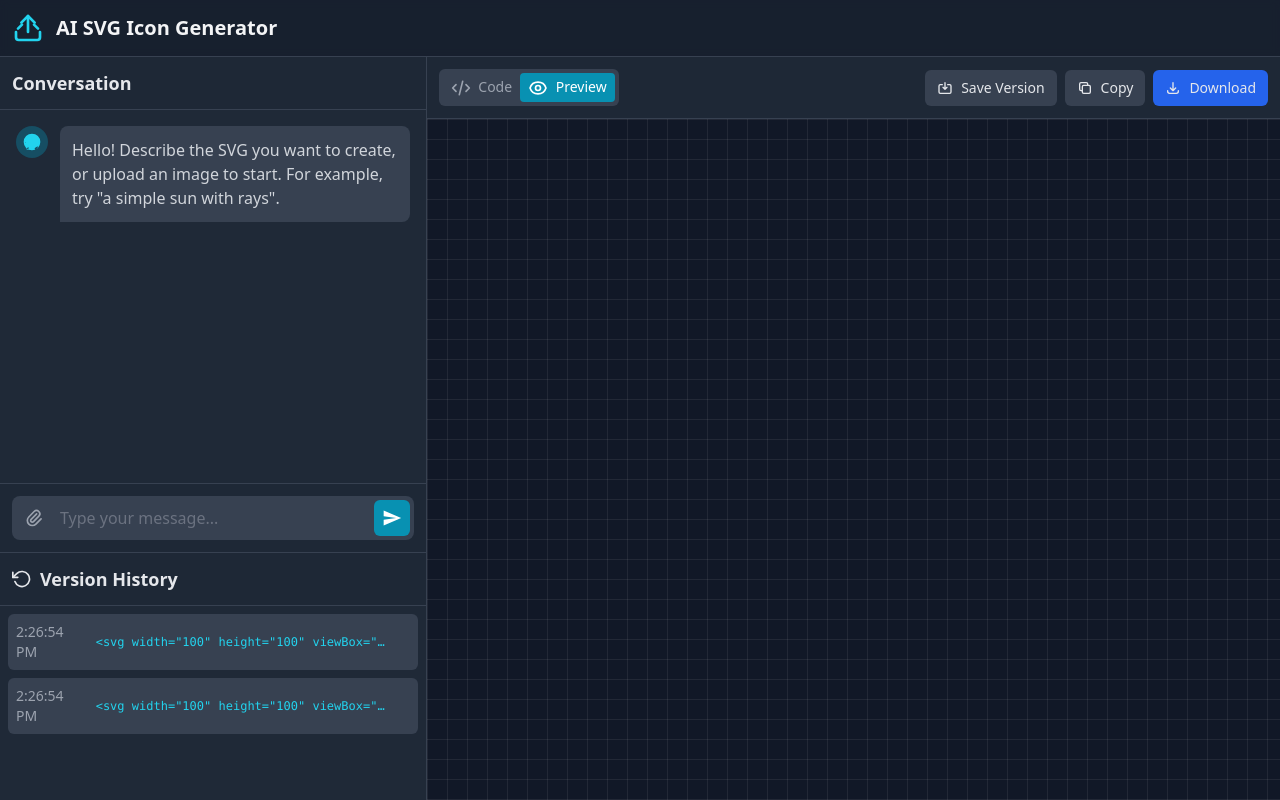
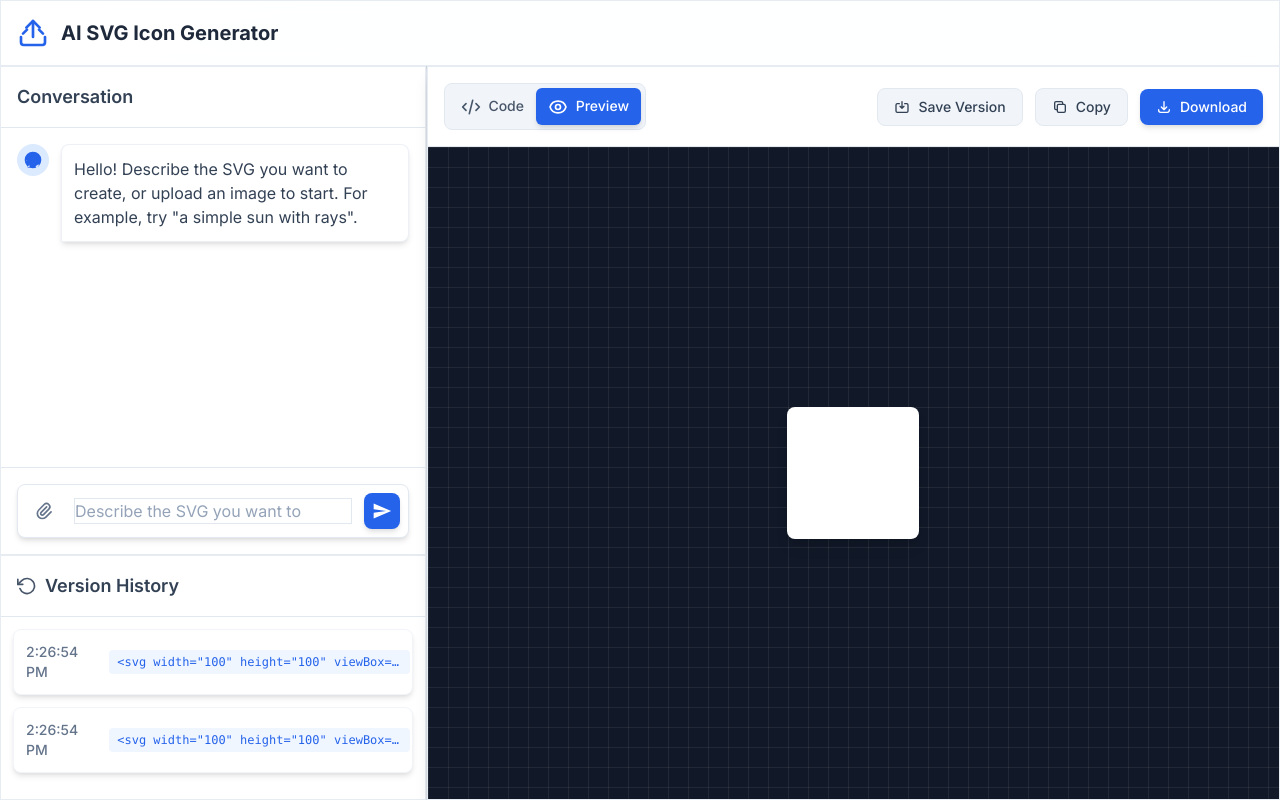
Before and after one commit to achuajays/svg-icon-generator, a React (Vite) app: page / in a window 1280 px wide. Built offline with nearby package versions, Linux system fonts and the light colour scheme.

Commit message:
Professional UI Redesign

```diff
--- a/App.tsx
+++ b/App.tsx
@@ -94,21 +94,21 @@ const App: React.FC = () => {
     };
 
     return (
-        <div className="flex flex-col h-screen bg-gray-900 text-gray-200 font-sans">
-            <header className="flex items-center p-3 border-b border-gray-700 bg-gray-800/50 backdrop-blur-sm">
-                <LogoIcon className="w-8 h-8 text-cyan-400 mr-3" />
-                <h1 className="text-xl font-bold text-gray-100">AI SVG Icon Generator</h1>
+        <div className="flex flex-col h-screen bg-gradient-to-br from-blue-50 to-indigo-100 text-slate-800">
+            <header className="flex items-center p-4 glass-effect shadow-professional">
+                <LogoIcon className="w-8 h-8 text-blue-600 mr-3" />
+                <h1 className="text-xl font-bold text-slate-800">AI SVG Icon Generator</h1>
             </header>
 
             {error && (
-                <div className="bg-red-800/50 text-white p-3 text-center border-b border-red-700">
+                <div className="bg-red-50 text-red-800 p-3 text-center border-b border-red-200">
                     <strong>Error:</strong> {error}
                 </div>
             )}
 
             <main className="flex-grow flex flex-col lg:flex-row overflow-hidden">
                 {/* Left Pane: Chat & History */}
-                <div className="w-full lg:w-1/3 flex flex-col h-1/2 lg:h-full border-r border-gray-700">
+                <div className="w-full lg:w-1/3 flex flex-col h-1/2 lg:h-full border-r border-slate-200">
                     <ChatPanel
                         messages={chatMessages}
                         onSendMessage={handleSendMessage}
--- a/components/ChatPanel.tsx
+++ b/components/ChatPanel.tsx
@@ -60,24 +60,24 @@ export const ChatPanel: React.FC<ChatPanelProps> = ({ messages, onSendMessage, i
     }
 
     return (
-        <div className="flex flex-col h-full bg-gray-800">
-            <h2 className="text-lg font-semibold p-3 border-b border-gray-700 bg-gray-800/70">Conversation</h2>
-            <div className="flex-grow p-4 overflow-y-auto custom-scrollbar">
+        <div className="flex flex-col h-full professional-card rounded-none">
+            <h2 className="text-lg font-semibold p-4 border-b border-slate-200 bg-white/80 text-slate-700">Conversation</h2>
+            <div className="flex-grow p-4 overflow-y-auto custom-scrollbar bg-white/50">
                 <div className="space-y-6">
                     {messages.map((msg, index) => (
                         <div key={index} className={`flex items-start gap-3 ${msg.role === 'user' ? 'justify-end' : ''}`}>
-                            {msg.role === 'ai' && <div className="w-8 h-8 flex-shrink-0 bg-cyan-900 rounded-full flex items-center justify-center"><AILogo className="w-5 h-5 text-cyan-400" /></div>}
-                            <div className={`p-3 rounded-lg max-w-lg ${msg.role === 'user' ? 'bg-blue-600 text-white rounded-br-none' : 'bg-gray-700 text-gray-300 rounded-bl-none'}`}>
+                            {msg.role === 'ai' && <div className="w-8 h-8 flex-shrink-0 bg-blue-100 rounded-full flex items-center justify-center"><AILogo className="w-5 h-5 text-blue-600" /></div>}
+                            <div className={`p-3 rounded-lg max-w-lg message-bubble ${msg.role === 'user' ? 'bg-blue-600 text-white rounded-br-none shadow-professional' : 'bg-white text-slate-700 rounded-bl-none shadow-professional'}`}>
                                 <p className="whitespace-pre-wrap">{msg.content}</p>
                                 {msg.image && <img src={msg.image} alt="User upload" className="mt-2 rounded-md max-h-40" />}
                             </div>
-                             {msg.role === 'user' && <div className="w-8 h-8 flex-shrink-0 bg-gray-600 rounded-full flex items-center justify-center"><UserLogo className="w-5 h-5 text-gray-200" /></div>}
+                             {msg.role === 'user' && <div className="w-8 h-8 flex-shrink-0 bg-slate-100 rounded-full flex items-center justify-center"><UserLogo className="w-5 h-5 text-slate-600" /></div>}
                         </div>
                     ))}
                     {isLoading && (
                          <div className="flex items-start gap-3">
-                            <div className="w-8 h-8 flex-shrink-0 bg-cyan-900 rounded-full flex items-center justify-center"><LoadingSpinner className="w-5 h-5 text-cyan-400" /></div>
-                             <div className="p-3 rounded-lg bg-gray-700 text-gray-400 rounded-bl-none italic">
+                            <div className="w-8 h-8 flex-shrink-0 bg-blue-100 rounded-full flex items-center justify-center"><LoadingSpinner className="w-5 h-5 text-blue-600" /></div>
+                             <div className="p-3 rounded-lg bg-white text-slate-500 rounded-bl-none italic shadow-professional message-bubble">
                                 Thinking...
                              </div>
                          </div>
@@ -85,17 +85,17 @@ export const ChatPanel: React.FC<ChatPanelProps> = ({ messages, onSendMessage, i
                 </div>
                 <div ref={messagesEndRef} />
             </div>
-            <div className="p-3 border-t border-gray-700 bg-gray-800/70">
+            <div className="p-4 border-t border-slate-200 bg-white/80">
                 {imageName && (
-                     <div className="mb-2 flex items-center justify-between bg-gray-700 p-2 rounded-md text-sm">
-                        <span className="truncate text-gray-300">{imageName}</span>
-                        <button onClick={removeImage} className="p-1 rounded-full hover:bg-gray-600">
+                     <div className="mb-3 flex items-center justify-between bg-slate-100 p-3 rounded-lg text-sm shadow-professional">
+                        <span className="truncate text-slate-700">{imageName}</span>
+                        <button onClick={removeImage} className="p-1 rounded-full hover:bg-slate-200 transition-colors">
                             <CloseIcon className="w-4 h-4" />
                         </button>
                     </div>
                 )}
-                <div className="flex items-center gap-2 bg-gray-700 rounded-lg p-1">
-                    <button onClick={() => fileInputRef.current?.click()} className="p-2 text-gray-400 hover:text-cyan-400 rounded-md transition-colors">
+                <div className="flex items-center gap-3 bg-white rounded-lg p-2 shadow-professional border border-slate-200">
+                    <button onClick={() => fileInputRef.current?.click()} className="p-2 text-slate-500 hover:text-blue-600 rounded-md transition-colors professional-button">
                         <PaperclipIcon className="w-5 h-5" />
                     </button>
                     <input type="file" ref={fileInputRef} onChange={handleFileChange} accept="image/png, image/jpeg" className="hidden" />
@@ -103,11 +103,11 @@ export const ChatPanel: React.FC<ChatPanelProps> = ({ messages, onSendMessage, i
                         value={input}
                         onChange={(e) => setInput(e.target.value)}
                         onKeyPress={handleKeyPress}
-                        placeholder="Type your message..."
+                        placeholder="Describe the SVG you want to create..."
                         rows={1}
-                        className="flex-grow bg-transparent focus:outline-none resize-none text-gray-200 placeholder-gray-500 max-h-24 custom-scrollbar"
+                        className="flex-grow bg-transparent focus:outline-none resize-none text-slate-700 placeholder-slate-400 max-h-24 custom-scrollbar input-professional"
                     />
-                    <button onClick={handleSend} disabled={isLoading} className="p-2 bg-cyan-600 text-white rounded-md hover:bg-cyan-500 disabled:bg-gray-500 disabled:cursor-not-allowed transition-colors">
+                    <button onClick={handleSend} disabled={isLoading} className="p-2 bg-blue-600 text-white rounded-lg hover:bg-blue-700 disabled:bg-slate-400 disabled:cursor-not-allowed transition-colors professional-button shadow-professional">
                         <SendIcon className="w-5 h-5" />
                     </button>
                 </div>
--- a/components/EditorPanel.tsx
+++ b/components/EditorPanel.tsx
@@ -39,26 +39,26 @@ export const EditorPanel: React.FC<EditorPanelProps> = ({ svgCode, onCodeChange,
     };
 
     return (
-        <div className="flex flex-col h-full bg-gray-800">
-            <div className="flex justify-between items-center p-3 border-b border-gray-700 bg-gray-800/70">
+        <div className="flex flex-col h-full professional-card rounded-none">
+            <div className="flex justify-between items-center p-4 border-b border-slate-200 bg-white/80">
                 <div className="flex items-center gap-2">
-                    <div className="p-1 bg-gray-700 rounded-md">
-                        <button onClick={() => setShowPreview(false)} className={`px-2 py-1 text-sm rounded ${!showPreview ? 'bg-cyan-600 text-white' : 'text-gray-400 hover:bg-gray-600'}`}>
+                    <div className="p-1 bg-slate-100 rounded-lg border border-slate-200">
+                        <button onClick={() => setShowPreview(false)} className={`px-3 py-2 text-sm rounded-md transition-all professional-button ${!showPreview ? 'bg-blue-600 text-white shadow-professional' : 'text-slate-600 hover:bg-slate-200'}`}>
                             <CodeIcon className="w-5 h-5 inline-block mr-1" /> Code
                         </button>
-                        <button onClick={() => setShowPreview(true)} className={`px-2 py-1 text-sm rounded ${showPreview ? 'bg-cyan-600 text-white' : 'text-gray-400 hover:bg-gray-600'}`}>
+                        <button onClick={() => setShowPreview(true)} className={`px-3 py-2 text-sm rounded-md transition-all professional-button ${showPreview ? 'bg-blue-600 text-white shadow-professional' : 'text-slate-600 hover:bg-slate-200'}`}>
                            <EyeIcon className="w-5 h-5 inline-block mr-1" /> Preview
                         </button>
                     </div>
                 </div>
-                <div className="flex items-center gap-2">
-                    <button onClick={onSaveVersion} className="flex items-center gap-2 px-3 py-2 text-sm bg-gray-700 hover:bg-gray-600 rounded-md transition-colors">
+                <div className="flex items-center gap-3">
+                    <button onClick={onSaveVersion} className="flex items-center gap-2 px-4 py-2 text-sm bg-slate-100 hover:bg-slate-200 rounded-lg transition-colors professional-button text-slate-700 border border-slate-200">
                         <SaveIcon className="w-4 h-4" /> Save Version
                     </button>
-                    <button onClick={copyToClipboard} className="flex items-center gap-2 px-3 py-2 text-sm bg-gray-700 hover:bg-gray-600 rounded-md transition-colors">
+                    <button onClick={copyToClipboard} className="flex items-center gap-2 px-4 py-2 text-sm bg-slate-100 hover:bg-slate-200 rounded-lg transition-colors professional-button text-slate-700 border border-slate-200">
                         <CopyIcon className="w-4 h-4" /> Copy
                     </button>
-                    <button onClick={downloadSvg} className="flex items-center gap-2 px-3 py-2 text-sm bg-blue-600 hover:bg-blue-500 rounded-md transition-colors">
+                    <button onClick={downloadSvg} className="flex items-center gap-2 px-4 py-2 text-sm bg-blue-600 hover:bg-blue-700 rounded-lg transition-colors professional-button text-white shadow-professional">
                         <DownloadIcon className="w-4 h-4" /> Download
                     </button>
                 </div>
@@ -68,12 +68,12 @@ export const EditorPanel: React.FC<EditorPanelProps> = ({ svgCode, onCodeChange,
                     <textarea
                         value={svgCode}
                         onChange={(e) => onCodeChange(e.target.value)}
-                        className="w-full h-full p-4 bg-gray-900 text-gray-200 font-mono focus:outline-none resize-none custom-scrollbar"
+                        className="w-full h-full p-6 bg-slate-50 text-slate-800 font-mono focus:outline-none resize-none custom-scrollbar border-0 input-professional"
                         spellCheck="false"
                     />
                 ) : (
-                    <div className="w-full h-full p-4 bg-grid-pattern flex items-center justify-center">
-                        {svgDataUrl && <img src={svgDataUrl} alt="SVG Preview" className="max-w-full max-h-full" />}
+                    <div className="w-full h-full p-8 bg-grid-pattern flex items-center justify-center">
+                        {svgDataUrl && <img src={svgDataUrl} alt="SVG Preview" className="max-w-full max-h-full shadow-professional-lg rounded-lg bg-white p-4" />}
                     </div>
                 )}
             </div>
--- a/components/HistoryPanel.tsx
+++ b/components/HistoryPanel.tsx
@@ -10,24 +10,24 @@ interface HistoryPanelProps {
 
 export const HistoryPanel: React.FC<HistoryPanelProps> = ({ history, onRevert }) => {
     return (
-        <div className="flex flex-col h-1/3 lg:h-1/2 bg-gray-800 border-t border-gray-700">
-            <h2 className="text-lg font-semibold p-3 border-b border-gray-700 bg-gray-800/70 flex items-center">
-                <HistoryIcon className="w-5 h-5 mr-2" /> Version History
+        <div className="flex flex-col h-1/3 lg:h-1/2 professional-card rounded-none border-t border-slate-200">
+            <h2 className="text-lg font-semibold p-4 border-b border-slate-200 bg-white/80 flex items-center text-slate-700">
+                <HistoryIcon className="w-5 h-5 mr-2 text-slate-600" /> Version History
             </h2>
-            <div className="flex-grow p-2 overflow-y-auto custom-scrollbar">
+            <div className="flex-grow p-3 overflow-y-auto custom-scrollbar bg-white/50">
                 {history.length === 0 ? (
-                    <div className="text-center text-gray-500 pt-4">No versions saved yet.</div>
+                    <div className="text-center text-slate-500 pt-6 text-sm">No versions saved yet.</div>
                 ) : (
-                    <ul className="space-y-2">
+                    <ul className="space-y-3">
                         {[...history].reverse().map((entry) => (
-                             <li key={entry.id} className="flex items-center justify-between p-2 bg-gray-700 rounded-md hover:bg-gray-600/70 transition-colors group">
+                             <li key={entry.id} className="flex items-center justify-between p-3 bg-white rounded-lg hover:bg-slate-50 transition-colors group shadow-professional border border-slate-100">
                                 <div className="flex items-center">
-                                    <div className="text-sm text-gray-400 mr-3">{entry.timestamp}</div>
-                                    <code className="text-xs text-cyan-400 truncate max-w-xs">{entry.code.substring(0, 40).replace(/\n/g, ' ')}...</code>
+                                    <div className="text-sm text-slate-500 mr-3 font-medium">{entry.timestamp}</div>
+                                    <code className="text-xs text-blue-600 truncate max-w-xs bg-blue-50 px-2 py-1 rounded">{entry.code.substring(0, 40).replace(/\n/g, ' ')}...</code>
                                 </div>
                                 <button
                                     onClick={() => onRevert(entry.code)}
-                                    className="opacity-0 group-hover:opacity-100 transition-opacity p-1 rounded-md bg-cyan-600 hover:bg-cyan-500"
+                                    className="opacity-0 group-hover:opacity-100 transition-all p-2 rounded-lg bg-blue-600 hover:bg-blue-700 professional-button shadow-professional"
                                     title="Revert to this version"
                                 >
                                     <RevertIcon className="w-4 h-4 text-white" />
--- /dev/null
+++ b/index.css
@@ -0,0 +1,45 @@
+/* Professional UI Styles */
+body {
+  background: linear-gradient(135deg, #667eea 0%, #764ba2 100%);
+  min-height: 100vh;
+}
+
+.bg-grid-pattern {
+    background-color: #f8fafc;
+    background-image:
+        linear-gradient(rgba(148, 163, 184, 0.1) 1px, transparent 1px),
+        linear-gradient(90deg, rgba(148, 163, 184, 0.1) 1px, transparent 1px);
+    background-size: 20px 20px;
+}
+
+.professional-card {
+    background: rgba(255, 255, 255, 0.95);
+    backdrop-filter: blur(10px);
+    border: 1px solid rgba(226, 232, 240, 0.8);
+    box-shadow: 0 10px 15px -3px rgba(0, 0, 0, 0.1), 0 4px 6px -2px rgba(0, 0, 0, 0.05);
+}
+
+.professional-button {
+    transition: all 0.2s cubic-bezier(0.4, 0, 0.2, 1);
+    font-weight: 500;
+}
+
+.professional-button:hover {
+    transform: translateY(-1px);
+    box-shadow: 0 4px 12px rgba(0, 0, 0, 0.15);
+}
+
+.message-bubble {
+    backdrop-filter: blur(8px);
+    border: 1px solid rgba(226, 232, 240, 0.6);
+}
+
+.input-professional {
+    border: 1px solid #e2e8f0;
+    transition: all 0.2s ease;
+}
+
+.input-professional:focus {
+    border-color: #3b82f6;
+    box-shadow: 0 0 0 3px rgba(59, 130, 246, 0.1);
+}
--- a/index.html
+++ b/index.html
@@ -7,21 +7,36 @@
     <meta name="viewport" content="width=device-width, initial-scale=1.0" />
     <title>AI SVG Icon Generator</title>
     <script src="https://cdn.tailwindcss.com"></script>
+    <link href="https://fonts.googleapis.com/css2?family=Inter:wght@300;400;500;600;700&display=swap" rel="stylesheet">
     <style>
+        body {
+            font-family: 'Inter', -apple-system, BlinkMacSystemFont, 'Segoe UI', Roboto, sans-serif;
+        }
         /* For custom scrollbars */
         .custom-scrollbar::-webkit-scrollbar {
-            width: 6px;
-            height: 6px;
+            width: 8px;
+            height: 8px;
         }
         .custom-scrollbar::-webkit-scrollbar-track {
-            background: #1f2937; /* bg-gray-800 */
+            background: #f8fafc; /* bg-slate-50 */
         }
         .custom-scrollbar::-webkit-scrollbar-thumb {
-            background: #4b5563; /* bg-gray-600 */
-            border-radius: 3px;
+            background: #cbd5e1; /* bg-slate-300 */
+            border-radius: 4px;
         }
         .custom-scrollbar::-webkit-scrollbar-thumb:hover {
-            background: #6b7280; /* bg-gray-500 */
+            background: #94a3b8; /* bg-slate-400 */
+        }
+        .glass-effect {
+            backdrop-filter: blur(10px);
+            background: rgba(255, 255, 255, 0.95);
+            border: 1px solid rgba(226, 232, 240, 0.8);
+        }
+        .shadow-professional {
+            box-shadow: 0 4px 6px -1px rgba(0, 0, 0, 0.1), 0 2px 4px -1px rgba(0, 0, 0, 0.06);
+        }
+        .shadow-professional-lg {
+            box-shadow: 0 10px 15px -3px rgba(0, 0, 0, 0.1), 0 4px 6px -2px rgba(0, 0, 0, 0.05);
         }
     </style>
   <script type="importmap">
```
